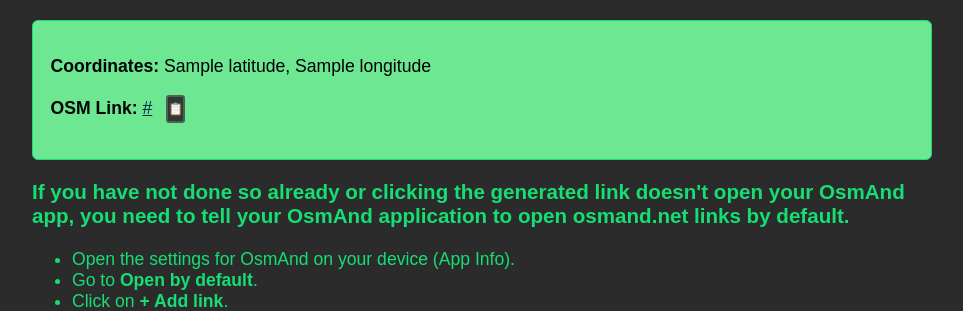
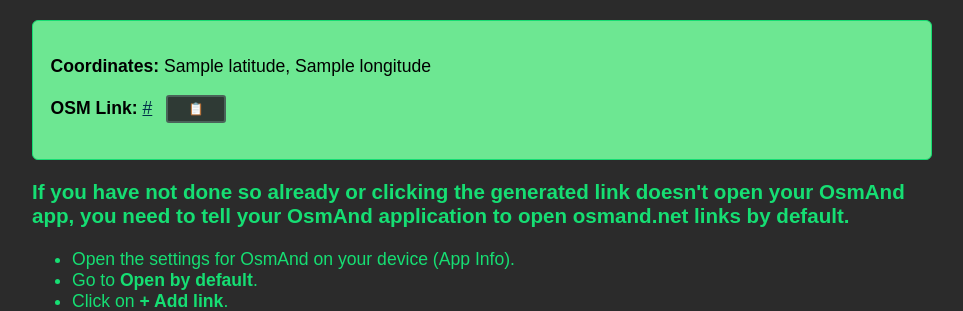
Before and after one commit to promitheas17j/gmaps2osm, a Flask app: template templates/index.html in a window 1280 px wide. Shown: the part 279-590 px from the top of the page, without its empty margins (158-1121 px from the left). Run offline with Flask 3, Linux system fonts and the light colour scheme; the template is opened without the code that fills it: most values are stand-ins (such as "Sample title", 1, 10 or a date in 2020).

Commit message:
Attempt to fix copy button sizing on desktop

```diff
--- a/static/styles.css
+++ b/static/styles.css
@@ -64,7 +64,9 @@ button:hover {
 }
 
 #copy-button {
-	max-width: 40px;
+	max-width: 50px;
+	width: auto;
+	min-width: 60px;;
 	padding: 0.3rem 0;
 	font-size: 0.7rem;
 	border-radius: 3px;
```
